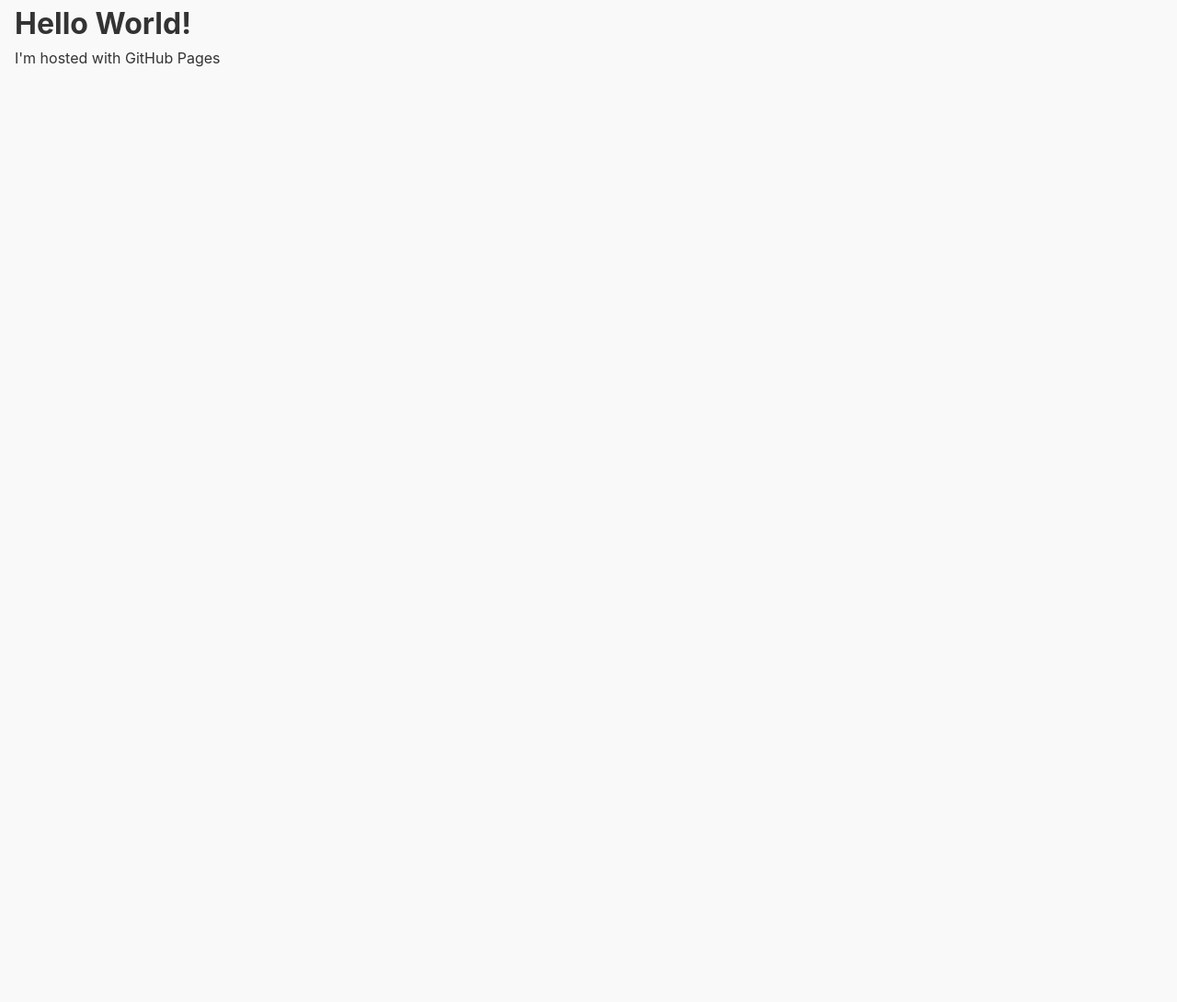
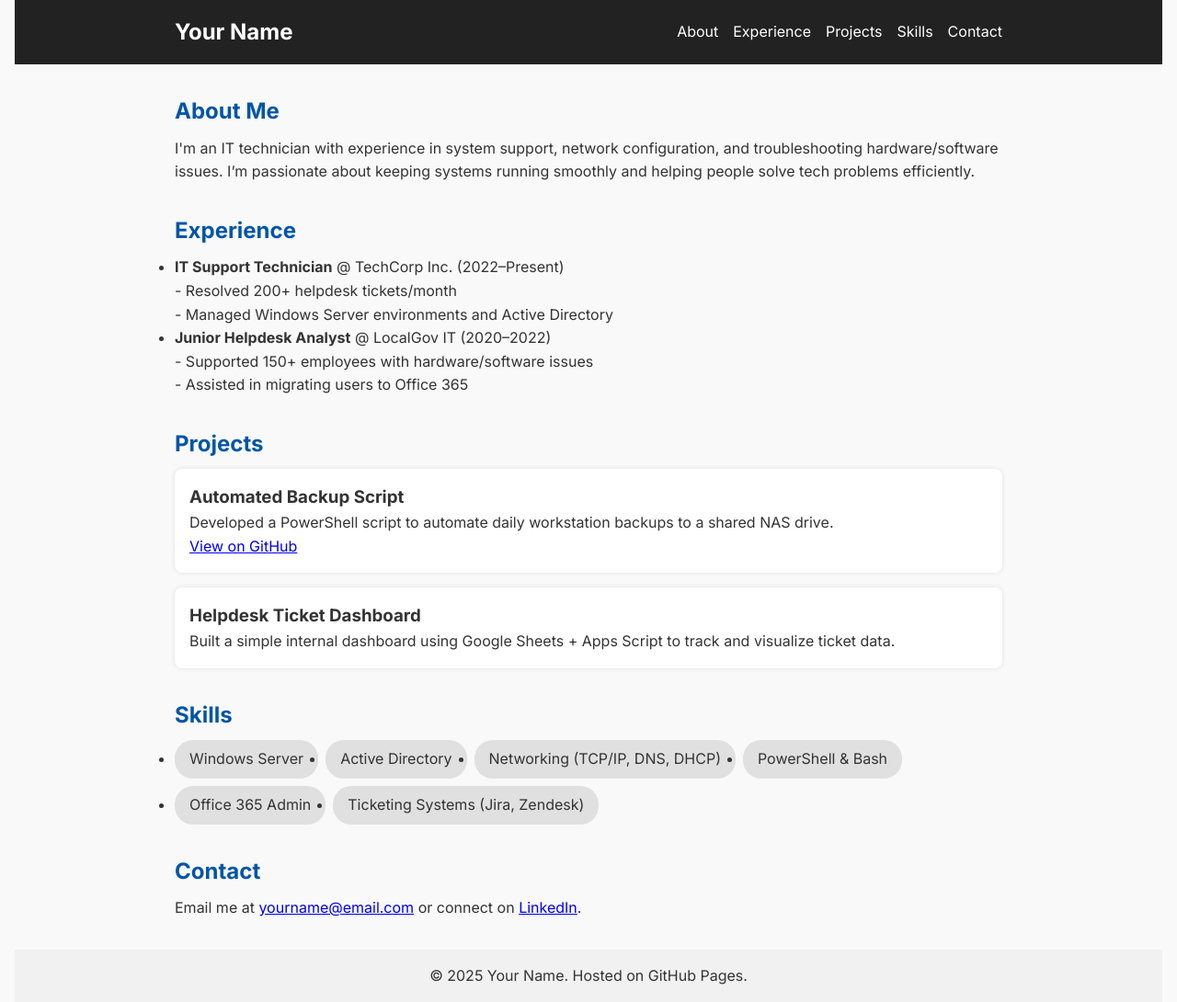
Before and after one commit to idosudo/idosudo.github.io, a plain HTML site: page index.html in a window 1280 px wide. Shown: the whole page at 92% size. Before the commit the page ends 800 px from the top, so only its background shows below. Drawn offline with Linux system fonts and the light colour scheme.

Commit message:
Update index.html

```diff
--- a/index.html
+++ b/index.html
@@ -1,18 +1,82 @@
 <!DOCTYPE html>
 <html lang="en">
 <head>
-    <meta charset="UTF-8">
-    <meta http-equiv="X-UA-Compatible" content="IE=edge">
-    <meta name="viewport" content="width=device-width, initial-scale=1.0">
+    <meta charset="UTF-8" />
+    <meta name="viewport" content="width=device-width, initial-scale=1.0" />
+    <title>Your Name | IT Technician</title>
     <link rel="stylesheet" href="style.css" />
-    <title>Main</title>
+    <link rel="preconnect" href="https://fonts.googleapis.com">
+    <link href="https://fonts.googleapis.com/css2?family=Inter:wght@400;700&display=swap" rel="stylesheet">
 </head>
 <body>
-    <h1>
-        Hello World!
-    </h1>
-    <p>
-        I'm hosted with GitHub Pages
-    </p>
+    <header>
+        <nav>
+            <h1>Your Name</h1>
+            <ul>
+                <li><a href="#about">About</a></li>
+                <li><a href="#experience">Experience</a></li>
+                <li><a href="#projects">Projects</a></li>
+                <li><a href="#skills">Skills</a></li>
+                <li><a href="#contact">Contact</a></li>
+            </ul>
+        </nav>
+    </header>
+
+    <main>
+        <section id="about">
+            <h2>About Me</h2>
+            <p>I'm an IT technician with experience in system support, network configuration, and troubleshooting hardware/software issues. I’m passionate about keeping systems running smoothly and helping people solve tech problems efficiently.</p>
+        </section>
+
+        <section id="experience">
+            <h2>Experience</h2>
+            <ul>
+                <li><strong>IT Support Technician</strong> @ TechCorp Inc. (2022–Present)<br>
+                    - Resolved 200+ helpdesk tickets/month<br>
+                    - Managed Windows Server environments and Active Directory
+                </li>
+                <li><strong>Junior Helpdesk Analyst</strong> @ LocalGov IT (2020–2022)<br>
+                    - Supported 150+ employees with hardware/software issues<br>
+                    - Assisted in migrating users to Office 365
+                </li>
+            </ul>
+        </section>
+
+        <section id="projects">
+            <h2>Projects</h2>
+            <div class="project">
+                <h3>Automated Backup Script</h3>
+                <p>Developed a PowerShell script to automate daily workstation backups to a shared NAS drive.</p>
+                <a href="https://github.com/yourusername/backup-script" target="_blank">View on GitHub</a>
+            </div>
+            <div class="project">
+                <h3>Helpdesk Ticket Dashboard</h3>
+                <p>Built a simple internal dashboard using Google Sheets + Apps Script to track and visualize ticket data.</p>
+            </div>
+        </section>
+
+        <section id="skills">
+            <h2>Skills</h2>
+            <ul class="skills-list">
+                <li>Windows Server</li>
+                <li>Active Directory</li>
+                <li>Networking (TCP/IP, DNS, DHCP)</li>
+                <li>PowerShell & Bash</li>
+                <li>Office 365 Admin</li>
+                <li>Ticketing Systems (Jira, Zendesk)</li>
+            </ul>
+        </section>
+
+        <section id="contact">
+            <h2>Contact</h2>
+            <p>Email me at <a href="mailto:yourname@email.com">yourname@email.com</a> or connect on
+                <a href="https://www.linkedin.com/in/yourprofile" target="_blank">LinkedIn</a>.
+            </p>
+        </section>
+    </main>
+
+    <footer>
+        <p>© 2025 Your Name. Hosted on GitHub Pages.</p>
+    </footer>
 </body>
 </html>
```
